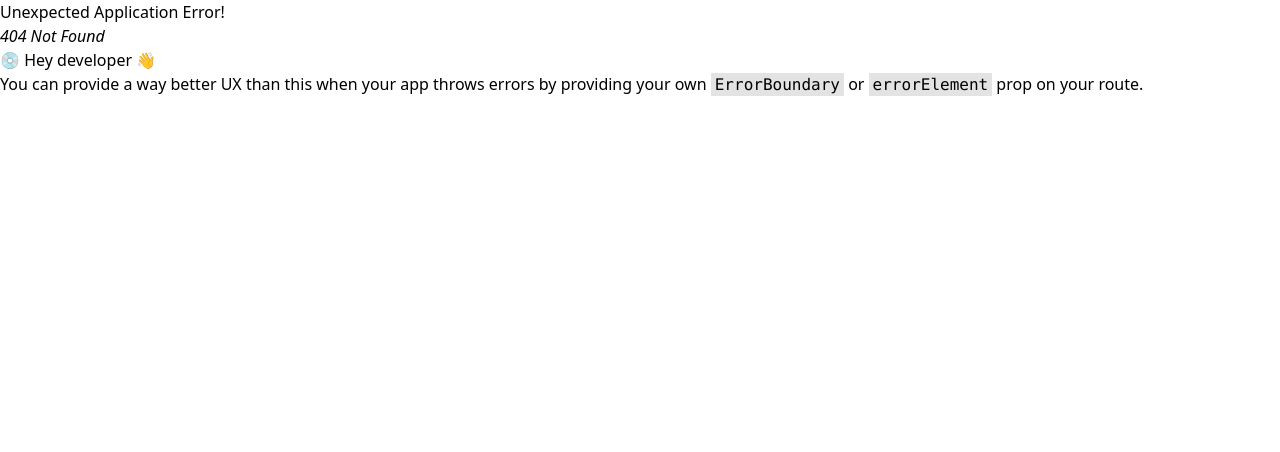
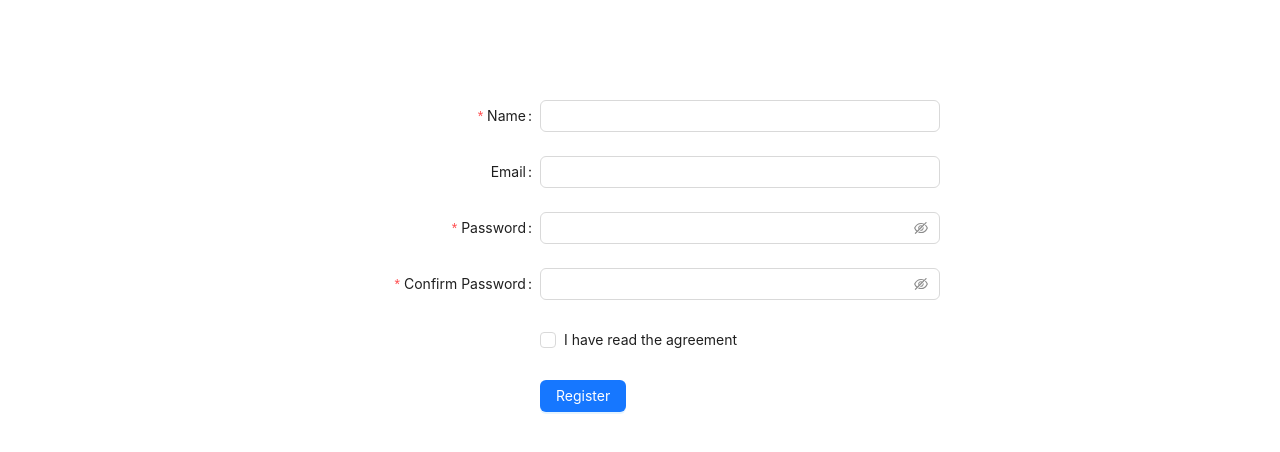
Before and after one commit to sanneiphyo/vocab_note_react, a React (Vite) app: page /register in a window 1280 px wide. Before the commit this address had no page. Shown: the top 452 px of the page. Built offline with nearby package versions, Linux system fonts and the light colour scheme.

Commit message:
test-reg

```diff
--- /dev/null
+++ b/src/api/axios.js
@@ -0,0 +1,5 @@
+import axios from "axios";
+
+export default axios.create({
+    baseURL: 'http://127.0.0.1:8000/api/'
+})
--- /dev/null
+++ b/src/pages/User/Login.jsx
@@ -0,0 +1,9 @@
+import React from 'react'
+
+const Login = () => {
+  return (
+    <div>Login</div>
+  )
+}
+
+export default Login
--- /dev/null
+++ b/src/pages/User/Register.jsx
@@ -0,0 +1,231 @@
+import React, { useState } from 'react';
+import { Button, Checkbox, Form, Input} from 'antd';
+import axios from '../../api/axios';
+import { useRef } from 'react';
+
+const REGISTER_URL = '/users';
+
+const formItemLayout = {
+    labelCol: {
+      xs: { span: 24 },
+      sm: { span: 8 },
+    },
+    wrapperCol: {
+      xs: { span: 24 },
+      sm: { span: 16 },
+    },
+  };
+
+  const tailFormItemLayout = {
+    wrapperCol: {
+      xs: {
+        span: 24,
+        offset: 0,
+      },
+      sm: {
+        span: 16,
+        offset: 8,
+      },
+    },
+  };
+
+/* eslint-disable no-template-curly-in-string */
+const validateMessages = {
+  required: '${label} is required!',
+  types: {
+    email: '${label} is not a valid email!',
+    number: '${label} is not a valid number!',
+  },
+  number: {
+    range: '${label} must be between ${min} and ${max}',
+  },
+};
+/* eslint-enable no-template-curly-in-string */
+
+const onFinish = async (values) => {
+
+    console.log(values);
+
+    try {
+        const response = await axios.post(REGISTER_URL, JSON.stringify({
+           username : values.user.name,
+           email: values.user.name,
+            password: values.password
+        }), {
+            headers: {'Content-Type': 'application/json'},
+            Accept: 'application/json',
+            ContentType: 'application/json',
+            withCredentials: true
+        })
+
+        console.log(response.data);
+        console.log(response.accessToken);
+        console.log(JSON.stringify(response));
+
+
+
+
+    } catch (error) {
+        if (!error?.response) {
+            console.log('No server Response');
+
+        }else if(error.response?.status === 409){
+            console.log('Username Taken');
+
+        }else {
+            console.log('Registration Failed');
+
+        }
+    }
+};
+const Register = () => {
+
+    const userRef = useRef();
+
+
+
+    const [user, setUser] = useState('');
+    const [pwd, setPwd] = useState('');
+
+    const [email, setEmail] = useState('')
+
+    const handleSubmit = async (e) =>{
+        e.preventDefault()
+
+        try {
+            const response = await axios.post(REGISTER_URL, JSON.stringify({
+               username : user,
+               email: email,
+                password: pwd
+            }), {
+                headers: {'Content-Type': 'application/json'},
+                withCredentials: true
+            })
+
+            console.log(response.data);
+            console.log(response.accessToken);
+            console.log(JSON.stringify(response));
+
+
+
+
+        } catch (error) {
+            if (!error?.response) {
+                console.log('No server Response');
+
+            }else if(error.response?.status === 409){
+                console.log('Username Taken');
+
+            }else {
+                console.log('Registration Failed');
+
+            }
+        }
+
+    }
+
+    return (
+  <Form
+    {...formItemLayout}
+    name="register"
+    onFinish={onFinish}
+    style={{
+      maxWidth: 600,
+      margin: '100px auto'
+    }}
+    validateMessages={validateMessages}
+  >
+    <Form.Item
+      name={['user', 'name']}
+      label="Name"
+      rules={[
+        {
+          required: true,
+        },
+      ]}
+    >
+      <Input
+       ref={userRef}
+       onChange={(e)=> setUser(e.target.value)}
+       value={user}
+       />
+    </Form.Item>
+    <Form.Item
+      name={['user', 'email']}
+      label="Email"
+      rules={[
+        {
+          type: 'email',
+        },
+      ]}
+    >
+      <Input
+        onChange={(e) => setEmail(e.target.value)}
+        value={email}
+      />
+    </Form.Item>
+
+    <Form.Item
+        name="password"
+        label="Password"
+        rules={[
+          {
+            required: true,
+            message: 'Please input your password!',
+          },
+        ]}
+        hasFeedback
+      >
+        <Input.Password
+            onChange={(e) => setPwd(e.target.value)}
+            value={pwd}
+        />
+      </Form.Item>
+
+
+      <Form.Item
+        name="confirm"
+        label="Confirm Password"
+        dependencies={['password']}
+        hasFeedback
+        rules={[
+          {
+            required: true,
+            message: 'Please confirm your password!',
+          },
+          ({ getFieldValue }) => ({
+            validator(_, value) {
+              if (!value || getFieldValue('password') === value) {
+                return Promise.resolve();
+              }
+              return Promise.reject(new Error('The new password that you entered do not match!'));
+            },
+          }),
+        ]}
+      >
+        <Input.Password />
+      </Form.Item>
+
+      <Form.Item
+        name="agreement"
+        valuePropName="checked"
+        rules={[
+          {
+            validator: (_, value) =>
+              value ? Promise.resolve() : Promise.reject(new Error('Should accept agreement')),
+          },
+        ]}
+        {...tailFormItemLayout}
+      >
+        <Checkbox>
+          I have read the <a href="">agreement</a>
+        </Checkbox>
+      </Form.Item>
+      <Form.Item {...tailFormItemLayout}>
+        <Button type="primary" htmlType="submit" onSubmit={handleSubmit}>
+          Register
+        </Button>
+      </Form.Item>
+  </Form>
+)};
+export default Register;
```
Also changed, not shown: src/router/router.jsx (+13 -0 lines).
